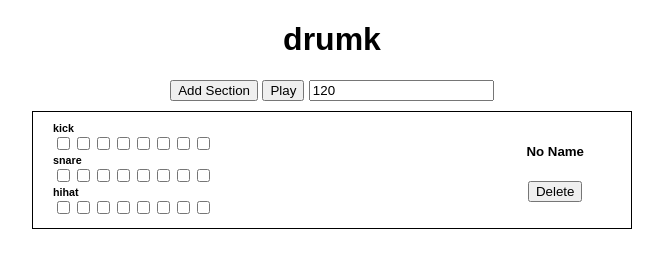
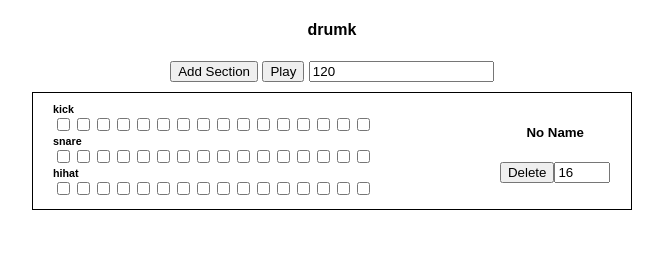
Before and after one commit to hardinteractive/drumk, a plain HTML site: page index.html in a window 1280 px wide. Both pictures are taken after a click on the button "Add Section". Shown: the whole page, without its empty margins (308-971 px from the left). Drawn offline with Linux system fonts and the light colour scheme; no server answers.

Commit message:
added support for variable sequence length per section. required some refactors on how DOM is constructed and injected (more surgical, less brute force)

```diff
--- a/index.html
+++ b/index.html
@@ -14,7 +14,7 @@
 </head>
 <body>
 	<div class="container">
-		<h1>drumk</h1>
+		<h4>drumk</h4>
 		<input type="button" value="Add Section" onclick="addSection()">
 		<input type="button" value="Play" onclick="play()">
 		<input type="number" onchange="changeTempo(event)" oninput="changeTempo(event)" value="120">
--- a/js/main.js
+++ b/js/main.js
@@ -26,6 +26,22 @@ function changeBeat(event){
 
 }
 
+function updateTotalBeats(event, id){
+	var domString = '';
+	//if update is successful, rebuild particular sequence DOM
+	if( SectionManager.getSectionById( id ).updateTotalBeats( event.target.valueAsNumber )){
+
+		//build DOM for just this sequence.
+		domString = ViewInterface.buildSequence(id);
+
+		//if non-empty, replace instrument sequences with new DOM.
+		if( domString ){
+			document.getElementById('instruments_'+id).innerHTML = domString;
+		}
+	}
+
+}
+
 function changeTempo(event){
 	Playback.timing.tempo = event.target.valueAsNumber;
 }
--- a/js/playback.js
+++ b/js/playback.js
@@ -29,7 +29,7 @@ var Playback = {
 		Playback.timing.nextBeatTime += 0.25 * secondsPerBeat;
 
 		//if currBeat is the last beat of the section, reset the beat counter to 0 and move to the next section.
-		if( ++Playback.timing.currBeat === 8 ){
+		if( ++Playback.timing.currBeat === SectionManager.sections[ Playback.timing.currSection ].totalBeats ){
 			Playback.timing.currBeat = 0;
 			//advance to the next section, if it's the last section then move back to first section
 			if( ++Playback.timing.currSection >= SectionManager.sections.length ){
--- a/js/section.js
+++ b/js/section.js
@@ -1,7 +1,7 @@
 function Section( args ){
 	this.id = args.id;
 	this.name = args.name || 'No Name';
-	this.totalBeats = args.totalBeats || 8;
+	this.totalBeats = args.totalBeats || 16;
 	this.beatSequences = args.beatSequences || [];
 	this.populate();
 }
@@ -24,3 +24,12 @@ Section.prototype.populate = function(){
 		}
 	}
 };
+
+Section.prototype.updateTotalBeats = function(value){
+	if( value > 4 && value < 16 ){
+		this.totalBeats = value;
+		return true;
+	} else {
+		return false;
+	}
+};
--- a/js/sectionManager.js
+++ b/js/sectionManager.js
@@ -1,7 +1,7 @@
 var SectionManager = {
 	sections: [],
 	createCounter: 0,
-	add: function(beats){
+	add: function(){
 		this.sections.push( new Section({
 			id: SectionManager.createCounter++
 		}));
@@ -15,5 +15,13 @@ var SectionManager = {
 				break;
 			}
 		}
+	},
+	getSectionById: function(id){
+		for( var i = 0; i < this.sections.length; i++ ){
+			if( id === this.sections[i].id ){
+				return this.sections[i];
+			}
+		}
+		return null;
 	}
 };
--- a/js/viewInterface.js
+++ b/js/viewInterface.js
@@ -9,28 +9,21 @@ var ViewInterface = {
 			//open section div
 			domString += '<div class="section">';
 
-			domString += '<div class="instrument_container">';
+			//open beat sequence div
+			domString += '<div id="instruments_'+SectionManager.sections[i].id+'" class="instrument_container">';
+
 			//inject beats of all instruments of this section
-			for( var j = 0; j < SectionManager.sections[i].beatSequences.length; j++ ){
+			domString += ViewInterface.buildSequence(SectionManager.sections[i].id);
 
-				//instrument name
-				domString += '<h6 class="instrument_name">'+SectionManager.sections[i].beatSequences[j].instrumentId+'</h6>';
-
-				//build checkbox inputs for each beat of each instrument
-				for( var k = 0; k < SectionManager.sections[i].beatSequences[j].sequence.length; k++ ){
-
-					//create all checkboxes.
-					//element id is a cryptic id for quick grab of a particular beat element.
-					//more human friendly data is stored in data-section, data-sequence, and data-beat attributes. This also removes the need to parse the ID for meta info.
-					domString += '<input class="beat" id="sec'+i+'seq'+j+'b'+k+'" data-section="'+i+'" data-sequence="'+j+'" data-beat="'+k+'" type="checkbox" onclick="changeBeat(event)">';
-				}
-
-			}
-			//close div
+			//close beat sequence div
 			domString += '</div>';
 
 			//section controls
-			domString += '<div class="section_controls"><h5 class="section_name">'+SectionManager.sections[i].name+'</h5><input type="button" value="Delete" onclick="deleteSection('+SectionManager.sections[i].id+')"></div>';
+			domString += '<div class="section_controls">'
+			+'<h5 class="section_name">'+SectionManager.sections[i].name+'</h5>'
+			+'<input type="button" value="Delete" onclick="deleteSection('+SectionManager.sections[i].id+')">'
+			+'<input type="number" value="'+SectionManager.sections[i].totalBeats+'" min="4" max="16" oninput="updateTotalBeats(event,'+SectionManager.sections[i].id+')">'
+			+'</div>';
 
 			//close section div
 			domString += '</div>';
@@ -40,11 +33,38 @@ var ViewInterface = {
 		document.getElementById('section_container').innerHTML = domString;
 		ViewInterface.syncWithModel();
 	},
+	buildSequence: function(id){
+		var theSection = SectionManager.getSectionById(id) || false;
+		var domString = '';
+
+		if( theSection ){
+
+			//inject beats of all instruments of this section
+			for( var i = 0; i < theSection.beatSequences.length; i++ ){
+
+				//instrument name
+				domString += '<h6 class="instrument_name">'+theSection.beatSequences[i].instrumentId+'</h6>';
+
+				//build checkbox inputs for each beat of each instrument
+				for( var j = 0; j < theSection.totalBeats; j++ ){
+
+					//create all checkboxes.
+					//element id is a cryptic id for quick grab of a particular beat element.
+					//more human friendly data is stored in data-section, data-sequence, and data-beat attributes. This also removes the need to parse the ID for this info.
+					domString += '<input class="beat" id="sec'+id+'seq'+i+'b'+j+'" data-section="'+id+'" data-sequence="'+i+'" data-beat="'+j+'" type="checkbox" onclick="changeBeat(event)">';
+				}
+
+			}
+			return domString;
+		} else {
+			return false;
+		}
+	},
 	syncWithModel: function(){
 		//loops through all sections > instruments > beats and then syncs the view's checkboxes with the model.
 		for( var i = 0; i < SectionManager.sections.length; i++ ){
 			for( var j = 0; j < SectionManager.sections[i].beatSequences.length; j++ ){
-				for( var k = 0; k < SectionManager.sections[i].beatSequences[j].sequence.length; k++ ){
+				for( var k = 0; k < SectionManager.sections[i].totalBeats; k++ ){
 					document.getElementById('sec'+i+'seq'+j+'b'+k).checked = SectionManager.sections[i].beatSequences[j].sequence[k].beat;
 				}
 			}
```
